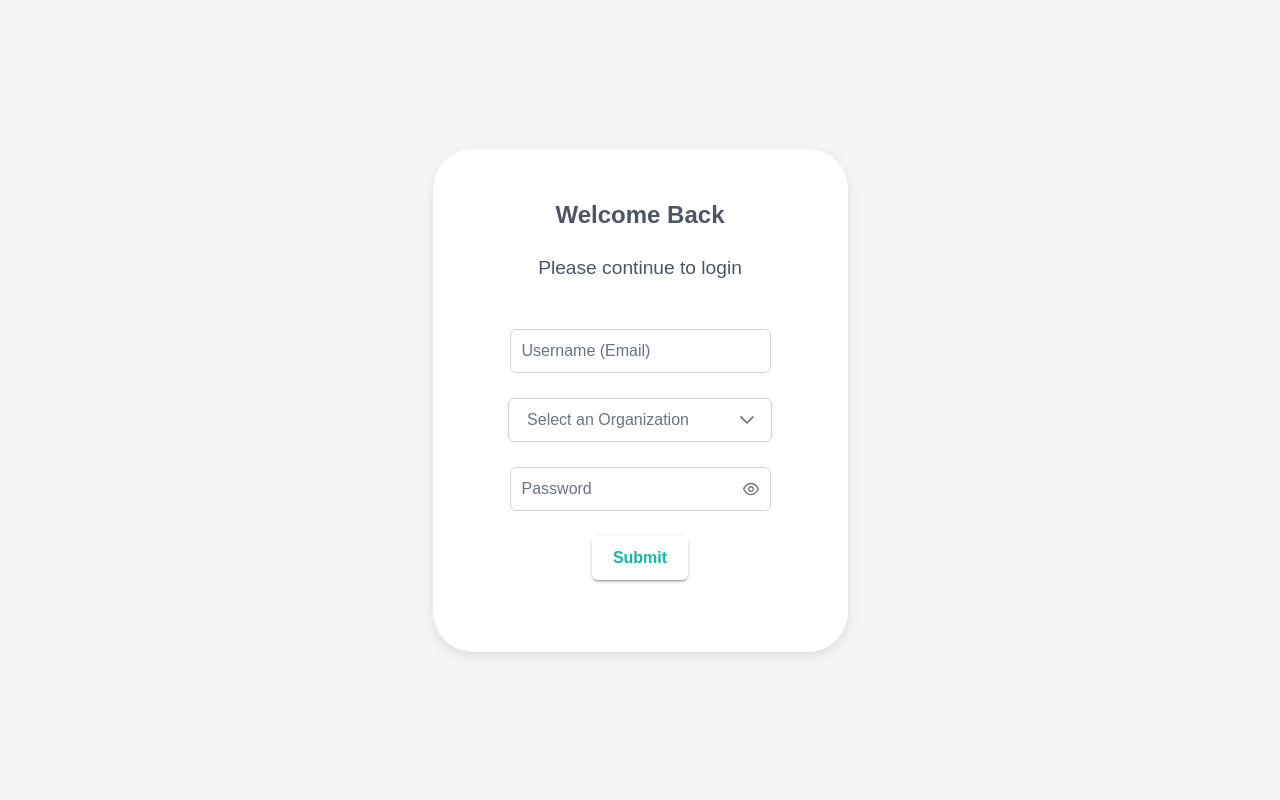
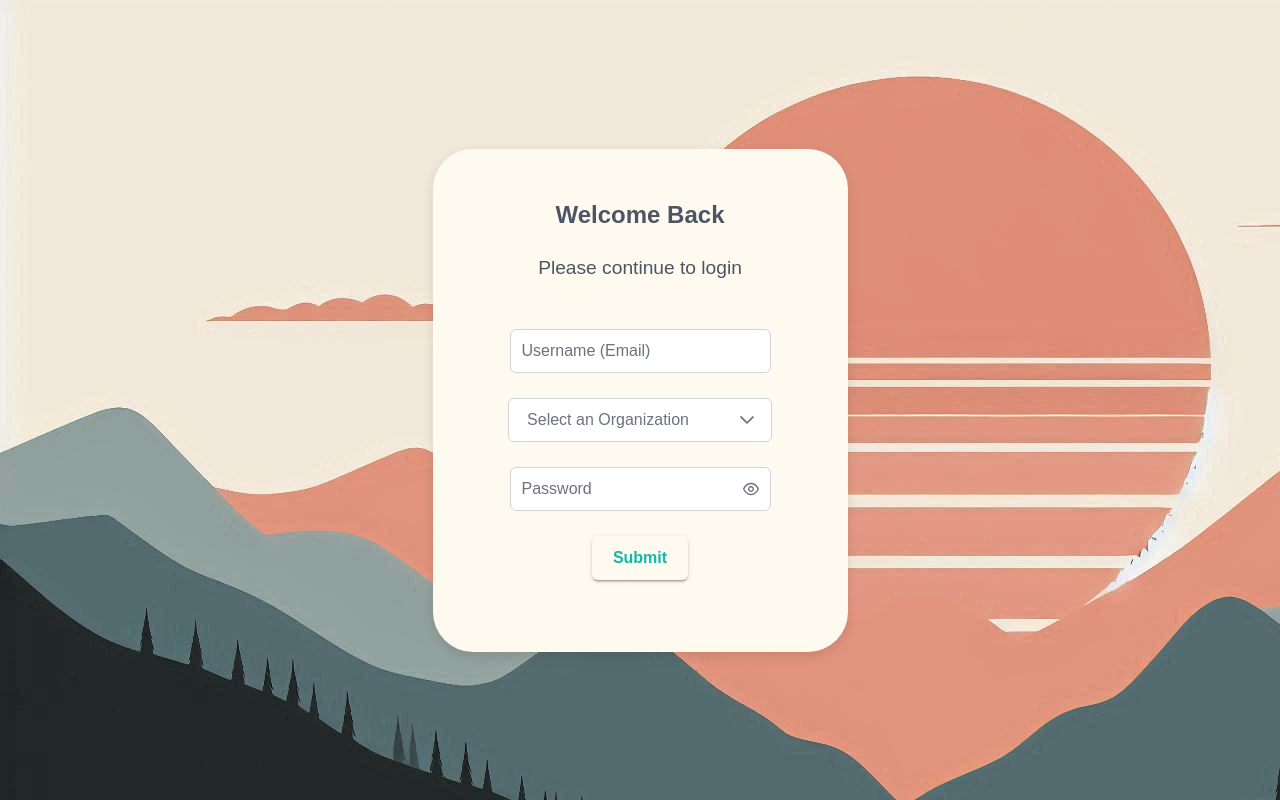
Before and after one commit to gowthamthibhu/nfl, a React (Create React App) app: page / in a window 1280 px wide. Built offline with nearby package versions, Linux system fonts and the light colour scheme; a web font is replaced by a local one.

Commit message:
background

```diff
--- a/src/App.css
+++ b/src/App.css
@@ -3,14 +3,14 @@
   justify-content: center;
   align-items: center;
   height: 100vh;
-  background-color: #f5f5f5;
+  background-image: url(./imgages/background.jpeg);
 }
 
 .login-card {
   text-align: center;
   padding: 2rem;
   box-shadow: 0px 4px 12px rgba(0, 0, 0, 0.1);
-  background-color: white;
+  background-color: rgb(255, 250, 240);
   border-radius: 40px;
 }
 
@@ -25,8 +25,10 @@
   width: 100%;
 }
 
+
 .custom-dropdown{
   width: 85%;
+
 }
 
 .subheading {
@@ -35,6 +37,8 @@
   font-size: 1.2rem;
 }
 
+
+
 @media screen and (max-width: 768px) {
   .app-container {
     height: 100vh;
```
Also changed, not shown: src/imgages/background.jpeg (added).
